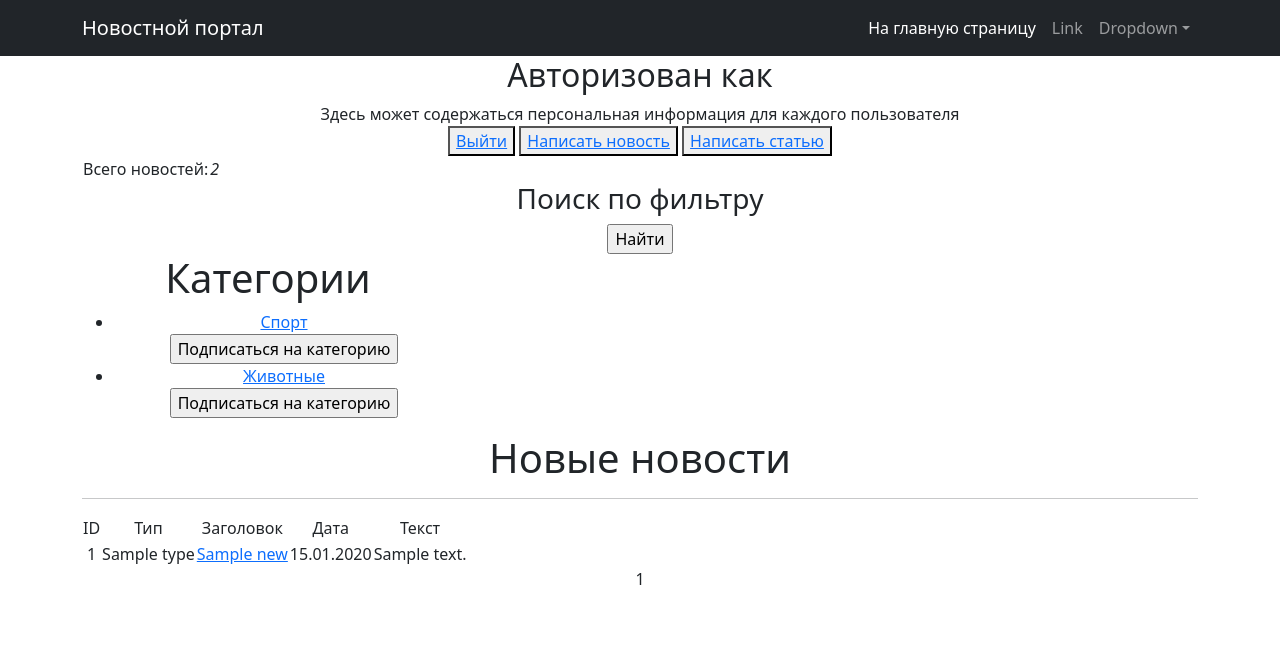
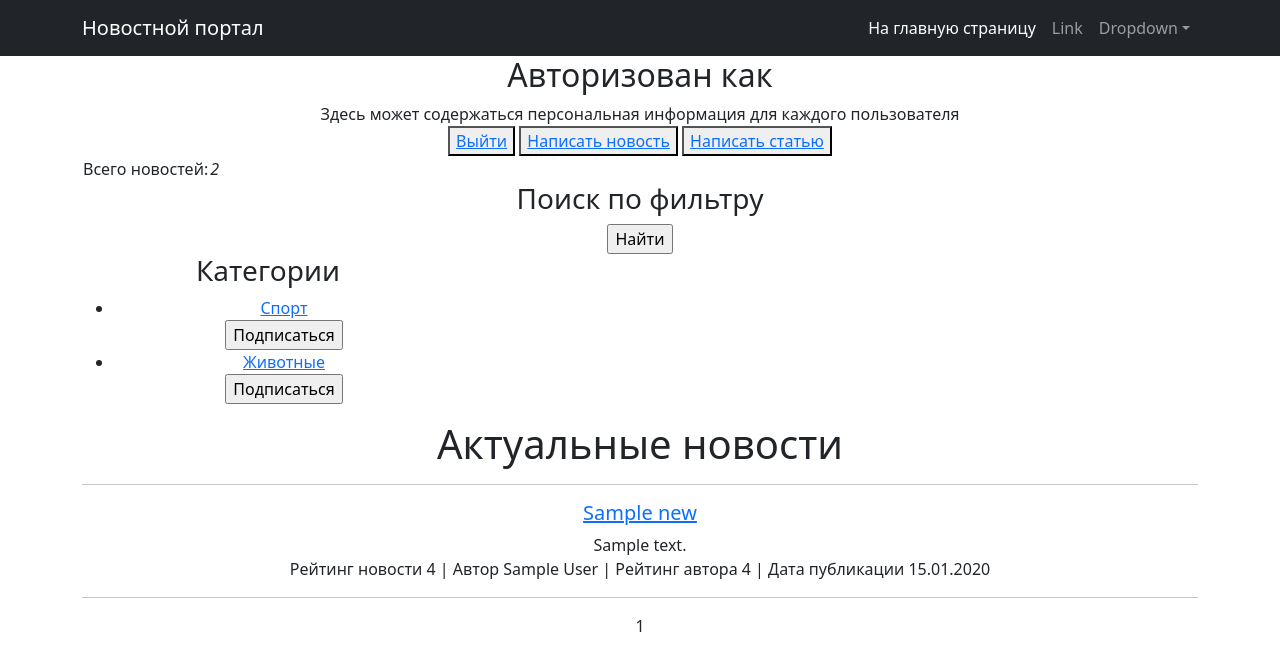
Before and after one commit to Danil-Derkachev/NewsPortal, a Django app: template news_portal/templates/news_list.html in a window 1280 px wide. Shown: the top 671 px of the page. Run offline with Django 4.2, Linux system fonts and the light colour scheme; data comes from the database, SQL or seed files in the repository; both versions use the stored data as it was after the commit; tables that the repository leaves empty hold one stand-in row (values such as "Sample post"); the template is opened without the code that fills it: values that come from a table or form of the project are taken from there, most other values are stand-ins (such as "Sample title", 1, 10 or a date in 2020); parts of the project's set-up code (start-up, migrations or seed data) failed here and were passed over; some libraries are stand-ins or nearby versions.

Commit message:
Изменил отображение новостей

```diff
--- a/news_portal/my_news_portal/models.py
+++ b/news_portal/my_news_portal/models.py
@@ -36,7 +36,7 @@ class Author(SomeBaseModel):
         self.save()
 
     def __str__(self):
-        return f'{self.user}: {self.rating}'
+        return f'{self.user}'
 
 
 class Category(SomeBaseModel):
@@ -86,7 +86,7 @@ class Post(SomeBaseModel):
         return self.rating > 0
 
     def __str__(self):
-        return f'{self.title}: {self.text}'
+        return f'{self.title}'
 
     def get_absolute_url(self):
         return reverse('one_news', kwargs={'pk': self.id})  # После создания новости или статьи вернёт на созданную страницу
--- a/news_portal/my_news_portal/templatetags/custom_filters.py
+++ b/news_portal/my_news_portal/templatetags/custom_filters.py
@@ -11,8 +11,8 @@ def shorten(value):
     """
     value: значение, к которому нужно применить фильтр
     """
-    if len(value) > 20:
-        return f'{value[:20]}...'
+    if len(value) > 150:
+        return f'{value[:150]}...'
     else:
         return f'{value}'
 
--- a/news_portal/templates/news_list.html
+++ b/news_portal/templates/news_list.html
@@ -40,16 +40,15 @@
 
 <!--Подписка на отдельные категории-->
 <div class="col-md-4">
-    <h1>Категории</h1>
+    <h3>Категории</h3>
     <ul>
         {% for category in categories %}    <!-- categories обозначена в get_context_data!!! -->
         <li>
-            <a href="?category={{ category.name }}">{{ category.name }}</a>
-
+            <a href="{{ category.name }}">{{ category.name }}</a>
             <form action="{% url 'news_subscribe' %}" method="post">
                 {% csrf_token %}
                 <input type="hidden" name="category" value="{{ category.name }}">
-                <input type="submit" value="Подписаться на категорию"></input>
+                <input type="submit" value="Подписаться">
             </form>
         </li>
         {% endfor %}
@@ -57,27 +56,28 @@
 </div>
 
 <!--Таблица всех новостей-->
-<h1>Новые новости</h1>
+<h1>Актуальные новости</h1>
 <hr>
 {% if news_list %}
-<table>
-    <tr>
-        <td>ID</td>
-        <td>Тип</td>
-        <td>Заголовок</td>
-        <td>Дата</td>
-        <td>Текст</td>
-    </tr>
-    {% for n in news_list %}
-    <tr>
-        <td>{{ n.id }}</td>
-        <td>{{ n.type }}</td>
-        <td><a href="{{ n.get_absolute_url }}">{{ n.title }}</a></td>
-        <td>{{ n.datetime|date:'d.m.Y' }}</td>
-        <td>{{ n.text|censor|shorten }}</td>
-    </tr>
-    {% endfor %}
-</table>
+{% for n in news_list %}
+<header>
+    <section>
+        <h5><a href="{{ n.get_absolute_url }}">{{ n.title }}</a></h5>
+    </section>
+</header>
+<main>
+    <section>
+            {{ n.text|censor|shorten }}
+    </section>
+</main>
+<footer>
+    <section>
+        Рейтинг новости {{ n.rating }} | Автор {{ n.author }} | Рейтинг автора {{ n.author.rating }} |
+        Дата публикации {{ n.datetime|date:'d.m.Y' }}
+    </section>
+</footer>
+<hr>
+{% endfor %}
 {% else %}
 <h2>Новостей нет</h2>
 {% endif %}
```
Also changed, not shown: news_portal/db.sqlite3.
